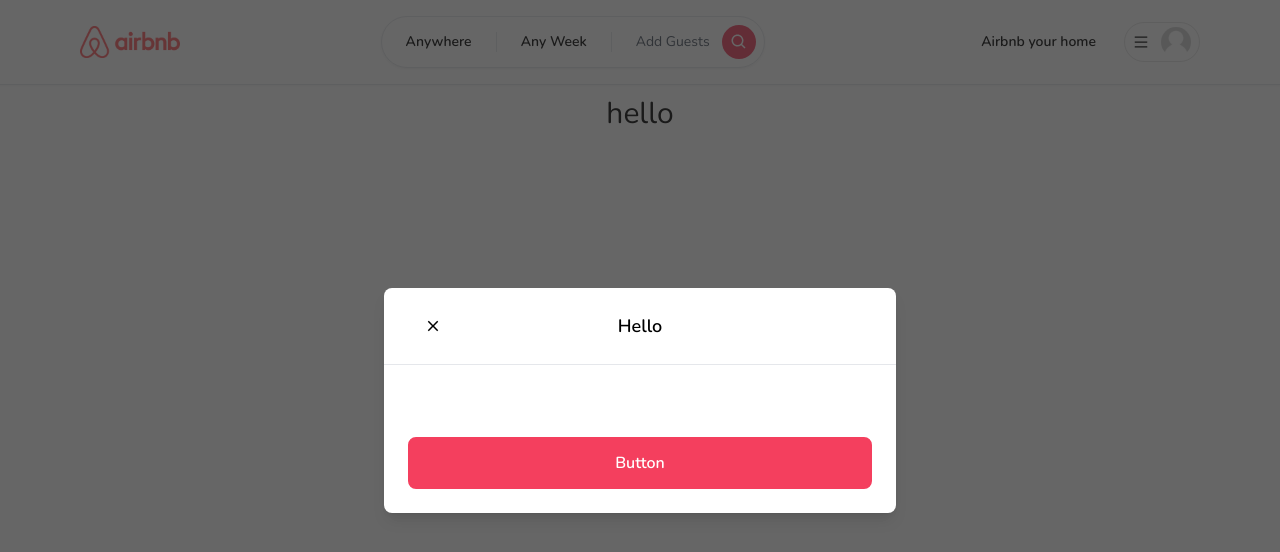
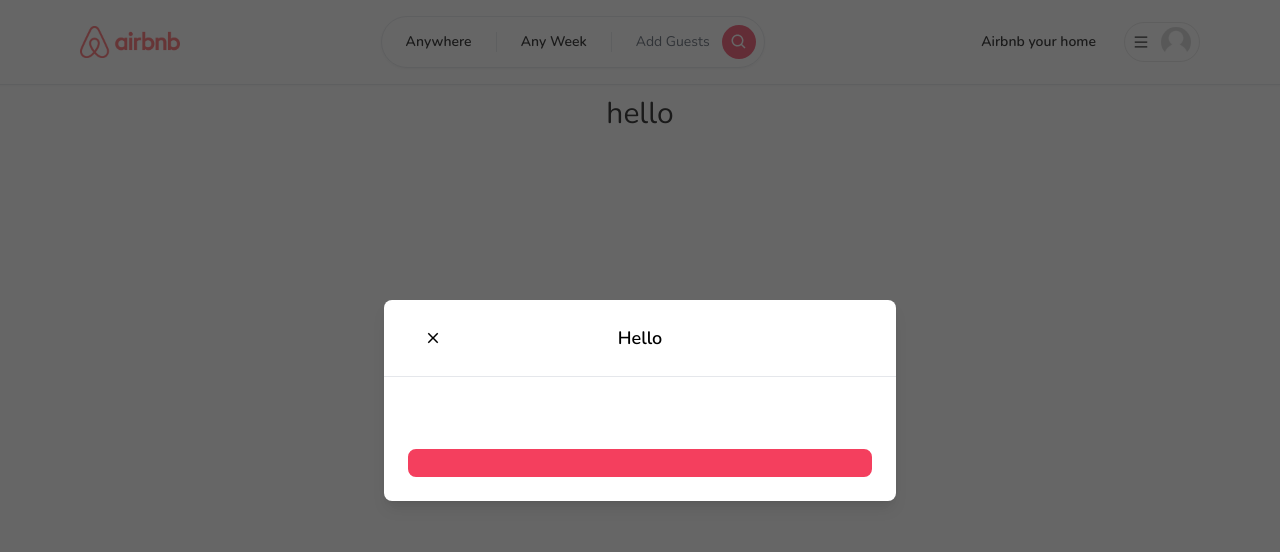
Before and after one commit to gunil0610/airbnb-clone, a Next.js app: page / in a window 1280 px wide. Shown: the top 552 px of the page. Built offline with nearby package versions, Linux system fonts and the light colour scheme.

Commit message:
feat: finish button and modal component

```diff
--- a/app/components/Button.tsx
+++ b/app/components/Button.tsx
@@ -1,4 +1,6 @@
-import { ButtonHTMLAttributes, FC, forwardRef } from "react";
+"use client";
+
+import { ButtonHTMLAttributes, forwardRef } from "react";
 import { IconType } from "react-icons";
 import { VariantProps, cva } from "class-variance-authority";
 import { cn } from "../common/utils";
@@ -6,12 +8,7 @@ import { cn } from "../common/utils";
 interface ButtonProps
   extends ButtonHTMLAttributes<HTMLButtonElement>,
     VariantProps<typeof buttonVariants> {
-  // label: string;
-  // onClick: (e: React.MouseEvent<HTMLButtonElement>) => void;
-  // disabled?: boolean;
-  // outline?: boolean;
-  // small?: boolean;
-  // icon?: IconType;
+  icon?: IconType;
 }
 
 const buttonVariants = cva(
@@ -35,13 +32,16 @@ const buttonVariants = cva(
 );
 
 const Button = forwardRef<HTMLButtonElement, ButtonProps>(
-  ({ className, size, variant, ...props }, ref) => {
+  ({ className, size, variant, children, icon: Icon, ...props }, ref) => {
     return (
       <button
         ref={ref}
         className={cn(buttonVariants({ variant, size, className }))}
         {...props}
-      />
+      >
+        {Icon && <Icon size={24} className="absolute left-4 top-3" />}
+        {children}
+      </button>
     );
   }
 );
--- a/app/components/modal/Modal.tsx
+++ b/app/components/modal/Modal.tsx
@@ -9,12 +9,12 @@ interface ModalProps {
   onClose: () => void;
   onSubmit: () => void;
   title?: string;
-  body?: string;
-  footer?: string;
+  body?: React.ReactElement;
+  footer?: React.ReactElement;
   actionLabel: string;
   disabled?: boolean;
   secondaryAction?: () => void;
-  secondaryLabel?: string;
+  secondaryActionLabel?: string;
 }
 
 const Modal: FC<ModalProps> = ({
@@ -27,7 +27,7 @@ const Modal: FC<ModalProps> = ({
   actionLabel,
   disabled,
   secondaryAction,
-  secondaryLabel,
+  secondaryActionLabel,
 }) => {
   const [showModal, setShowModal] = useState(isOpen);
 
@@ -87,8 +87,20 @@ const Modal: FC<ModalProps> = ({
               {/* FOOTER */}
               <div className="flex flex-col gap-2 p-6">
                 <div className="flex flex-row items-center gap-4 w-full">
-                  <Button>Button</Button>
+                  {secondaryAction && secondaryActionLabel && (
+                    <Button
+                      variant="outline"
+                      disabled={disabled}
+                      onClick={handleSecondaryAction}
+                    >
+                      {secondaryActionLabel}
+                    </Button>
+                  )}
+                  <Button disabled={disabled} onClick={handleSubmit}>
+                    {actionLabel}
+                  </Button>
                 </div>
+                {footer}
               </div>
             </div>
           </div>
```
